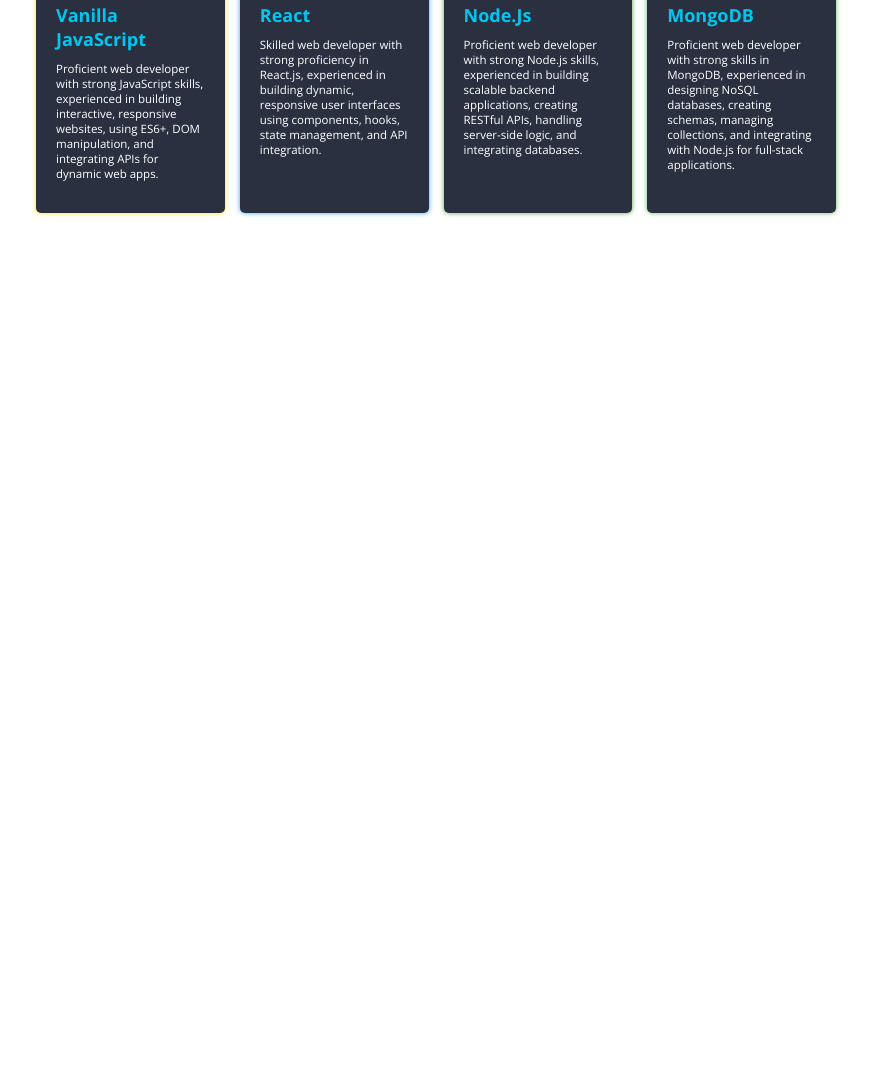
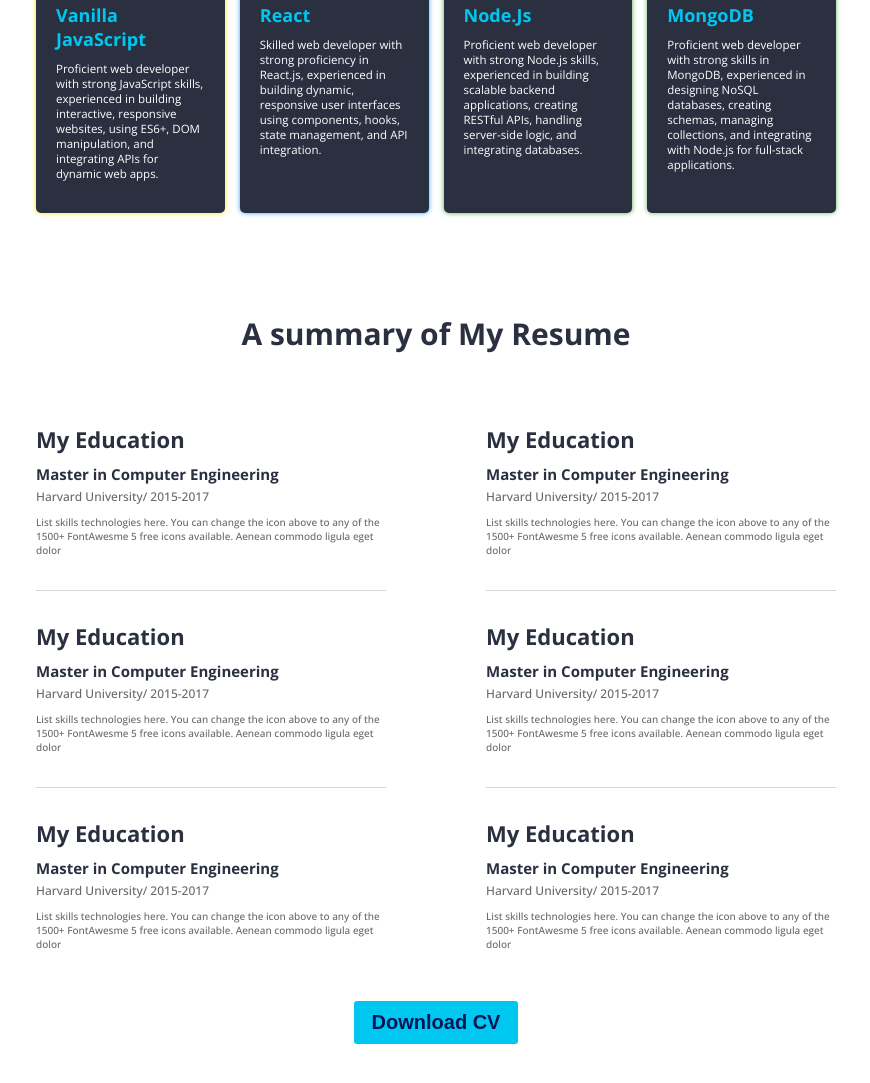
Before and after one commit to mdhba88/hb-web-portfolio, a plain HTML site: page index.html in a window 1280 px wide. Shown: the part 1350-2433 px from the top of the page, without its empty margins (204-1074 px from the left). Before the commit the page ends 1663 px from the top, so only its background shows below. Drawn offline with nearby package versions, Linux system fonts and the light colour scheme.

Commit message:
assignment project

```diff
--- a/index.html
+++ b/index.html
@@ -98,11 +98,80 @@
                 </div>
             </div>
         </section>
+
+        <section id="mainSectionThree">
+            <div class="resumeTitle">
+                <h1>A summary of My Resume</h1>
+            </div>
+
+            <div class="resumeShortForm1-2">
+                <div class="resumeShortForm1">
+                    <div class="shortForm-1">
+                        <h2>My Education</h2>
+                        <h3>Master in Computer Engineering</h3>
+                        <h4>Harvard University/ 2015-2017</h4>
+                        <p>List skills technologies here. You can change the icon above to any of the 1500+ FontAwesme 5 free icons available. Aenean commodo ligula eget dolor</p>
+                    </div>
+                    <div class="shortForm-2">
+                        <h2>My Education</h2>
+                        <h3>Master in Computer Engineering</h3>
+                        <h4>Harvard University/ 2015-2017</h4>
+                        <p>List skills technologies here. You can change the icon above to any of the 1500+ FontAwesme 5 free icons available. Aenean commodo ligula eget dolor</p>
+                    </div>
+                    <div class="shortForm-3">
+                        <h2>My Education</h2>
+                        <h3>Master in Computer Engineering</h3>
+                        <h4>Harvard University/ 2015-2017</h4>
+                        <p>List skills technologies here. You can change the icon above to any of the 1500+ FontAwesme 5 free icons available. Aenean commodo ligula eget dolor</p>
+                    </div>
+                </div>
+                <div class="resumeShortForm2">
+                    <div class="shortForm-4">
+                        <h2>My Education</h2>
+                        <h3>Master in Computer Engineering</h3>
+                        <h4>Harvard University/ 2015-2017</h4>
+                        <p>List skills technologies here. You can change the icon above to any of the 1500+ FontAwesme 5 free icons available. Aenean commodo ligula eget dolor</p>
+                    </div>
+                    <div class="shortForm-5">
+                        <h2>My Education</h2>
+                        <h3>Master in Computer Engineering</h3>
+                        <h4>Harvard University/ 2015-2017</h4>
+                        <p>List skills technologies here. You can change the icon above to any of the 1500+ FontAwesme 5 free icons available. Aenean commodo ligula eget dolor</p>
+                    </div>
+                    <div class="shortForm-6">
+                        <h2>My Education</h2>
+                        <h3>Master in Computer Engineering</h3>
+                        <h4>Harvard University/ 2015-2017</h4>
+                        <p>List skills technologies here. You can change the icon above to any of the 1500+ FontAwesme 5 free icons available. Aenean commodo ligula eget dolor</p>
+                    </div>
+                </div>
+            </div>
+            <div>
+                <a href="" class="resumeButton"><button>Download CV</button></a>
+            </div>
+        </section>
     </main>
 
     <!--Footer Section-->
     <footer>
+        <!-- <div class="footerContent">
+            <h1>Lets Connect</h1>
+            <p></p>
+            <div class="image">
+                <img src="" alt="">
+                <img src="" alt="">
+                <img src="" alt="">
+            </div>
+        </div>
 
+        <div class="footerMessageForm">
+            <h1>Let's Messsage me</h1>
+            <form action="">
+                <input type="text" name="" id="">
+                <input type="email" name="" id="">
+                <textarea name="" id="" cols="30" rows="5"></textarea>
+            </form>
+        </div> -->
     </footer>
 </body>
 </html>
--- a/style.css
+++ b/style.css
@@ -157,7 +157,7 @@
 
 
 
-/*Main First "About Me" Section*/
+/*Main-1 "About Me" Section*/
 #mainSectionOne{
     width: 1000px;
     margin: 90px auto 90px;
@@ -204,7 +204,7 @@
 
 
 
-/* Main Second "What I do" Section*/
+/* Main-2 "What I do" Section*/
 #mainSectionTwo{
     width: 1000px;
     margin: 0 auto 100px;
@@ -309,7 +309,7 @@
     padding: 20px;
     background-color: #2A3040;
     border-radius: 5px;
-        box-shadow: 0px 0px 5px 0px #57A445;
+    box-shadow: 0px 0px 5px 0px #57A445;
 }
 .nodeCard img{
     width: 50px;
@@ -358,3 +358,80 @@
     font-family: "Open Sans", sans-serif;
     color: #ffffff;
 }
+
+
+/*Main-3 "Resume"*/
+#mainSectionThree{
+    width: 1000px;
+    margin: 0 auto 100px;
+    display: flex;
+    flex-direction: column;
+    align-items: center;
+}
+.resumeTitle h1{
+    margin: 0 0px 20px 0;
+    color: #2A3040;
+    font-family: "Open Sans", sans-serif;
+    font-size: 30px;
+}
+
+/*Resume short form Section*/
+.resumeShortForm1-2{
+    display: flex;
+    gap: 100px;
+    font-family: "Open Sans", sans-serif;
+    align-items: center;
+    justify-content: space-between;
+    margin: 50px 100px;
+}
+
+.resumeShortForm1-2 h2{
+    margin-bottom: 10px;
+    font-size: 22px;
+    color: #2A3040;
+}
+.resumeShortForm1-2 h3{
+    font-size: 15px;
+    color: #2A3040;
+}
+.resumeShortForm1-2  h4{
+    margin-top: 4px;
+    font-size: 12px;
+    color: #696969;
+    font-weight: 500;
+}
+.resumeShortForm1-2 p{
+    font-size: 10px;
+    color: #696969;
+    font-weight: 500;
+    margin: 10px 5px 0 0;
+}
+.resumeShortForm1{
+    display: flex;
+    flex-direction: column;
+    gap: 30px;
+}
+.resumeShortForm2{
+    display: flex;
+    flex-direction: column;
+    gap: 30px;
+}
+
+.shortForm-1, .shortForm-2, .shortForm-4, .shortForm-5 {
+    padding-bottom: 33px;
+    border-bottom: 1px solid rgb(215, 215, 215);
+}
+
+.resumeButton button{
+    padding: 10px 18px;
+    background-color: #00c7ef;
+    border: none;
+    border-radius: 3px;
+    font-size: 20px;
+    font-weight: 600;
+    color: #001657;
+}
+.resumeButton button:hover{
+    cursor: pointer;
+    background-color: #00accf;
+}
```
